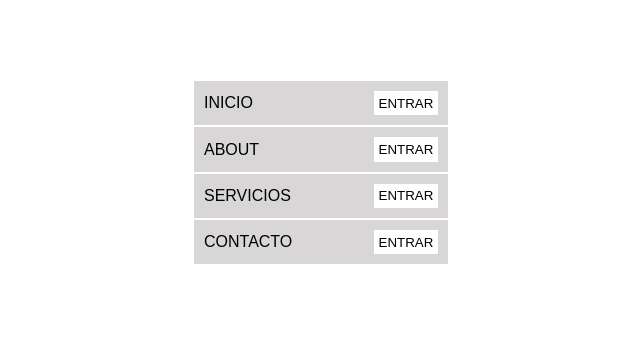
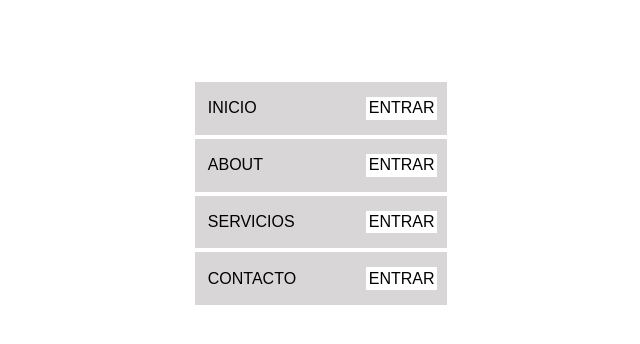
Before and after one commit to SneatX/practicaFlexbox, a plain HTML site: page index.html in a window 1280 px wide. Shown: the whole page, without its empty margins (319-959 px from the left). Drawn offline with Linux system fonts and the light colour scheme.

Commit message:
feat: :sparkles: Cambios para mayor fidelidad al ejemplo
Se hicieron pequeños cambios en el css para que se parezca mas al ejemplo

```diff
--- a/style/style.css
+++ b/style/style.css
@@ -31,19 +31,21 @@ li{
     align-content: center;
     flex-wrap: wrap;
 
-    padding: 10px;
+    padding: 15px 10px 15px 0px;
     background-color: #d8d6d6;
-    margin: 1px;
+    margin: 2px;
 }
 
 p{
     width: 90px;
+    padding-left: 1vw;
 }
 
 button{
     border: 0;
-    padding:2%;
+    padding:1%;
     background-color: white;
+    font-size: 1em;
 }
 
 button:hover{
```
